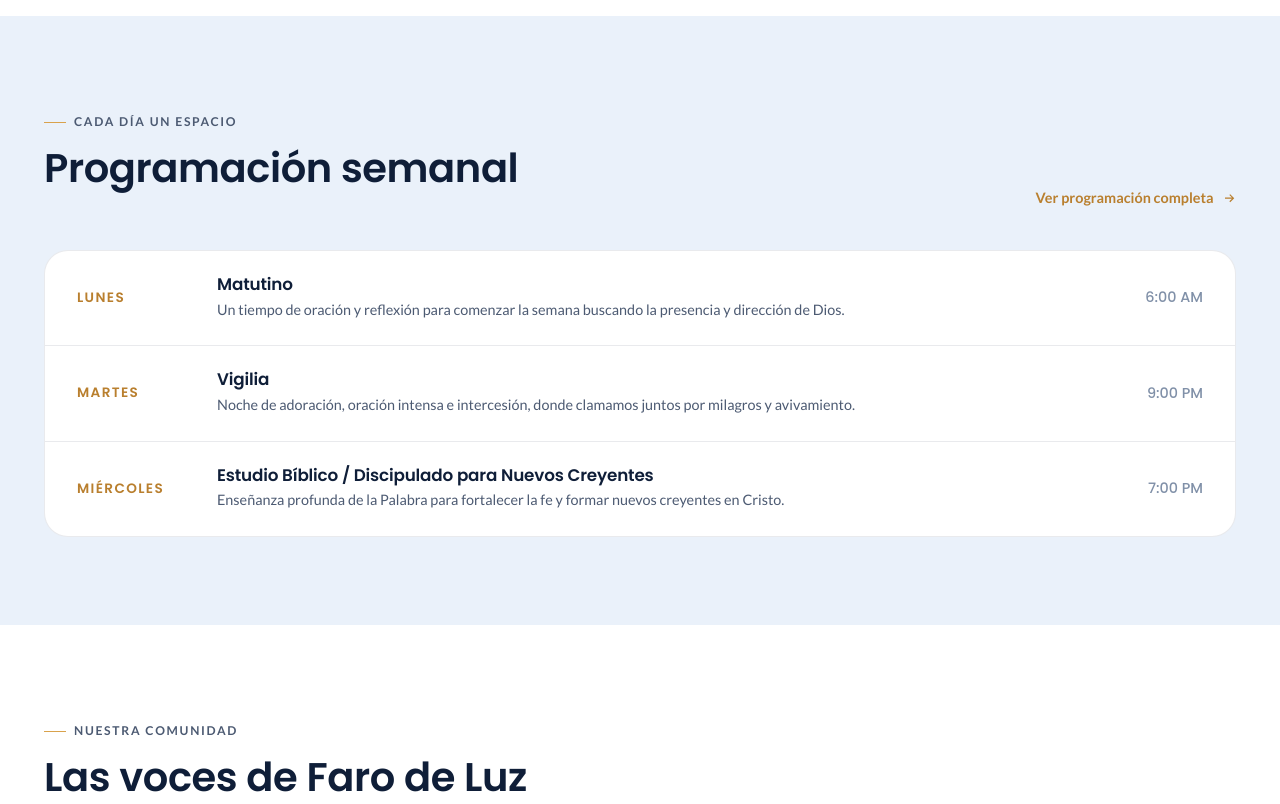
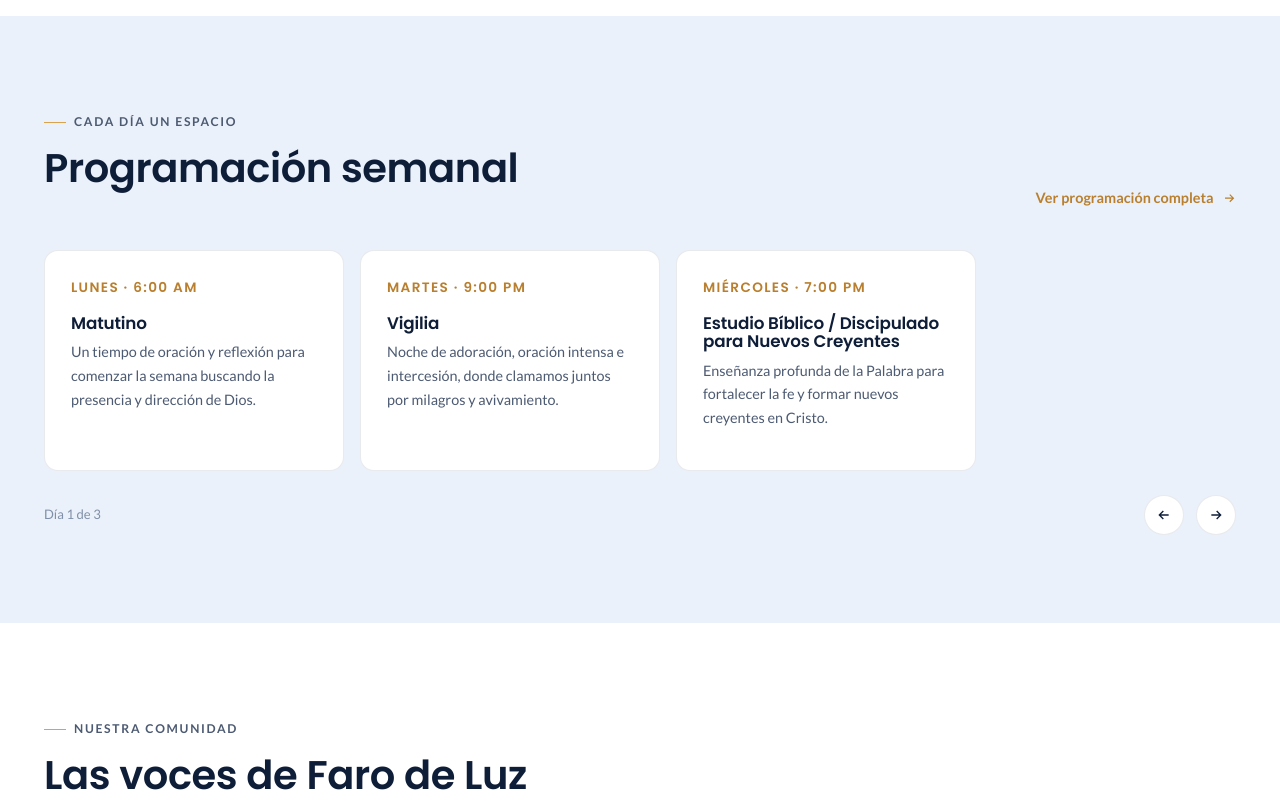
Before and after one commit to gucprez/hr-media-tube, a FastAPI app: page / in a window 1280 px wide. Shown: the part 2399-3203 px from the top of the page. Run offline with FastAPI, Linux system fonts and the light colour scheme.

Commit message:
Programación como carrusel navegable (inspirado en Radio Cristianos)
Reemplaza la lista vertical de programación por un carrusel horizontal
con flechas y contador "Día X de Y", tanto en Inicio como en la página
de Programación completa, replicando el patrón de navegación por
tarjetas de radiocristianos.com con el contenido y colores propios de
Faro de Luz.

Co-Authored-By: Claude Sonnet 5 <noreply@anthropic.com>
Claude-Session: https://claude.ai/code/session_01HUKGCHNMFs2y18EjEYHjha

```diff
--- a/data/icons.py
+++ b/data/icons.py
@@ -12,6 +12,7 @@ ICONS = {
     "pause": '<svg viewBox="0 0 24 24" fill="currentColor" stroke="none"><rect x="6" y="5" width="4" height="14" rx="1"/><rect x="14" y="5" width="4" height="14" rx="1"/></svg>',
     "book": '<svg viewBox="0 0 24 24" fill="none" stroke="currentColor" stroke-width="1.8"><path d="M4 5.5C4 4.7 4.7 4 5.5 4H12v16H5.5A1.5 1.5 0 0 1 4 18.5z"/><path d="M20 5.5c0-.8-.7-1.5-1.5-1.5H12v16h6.5a1.5 1.5 0 0 0 1.5-1.5z"/></svg>',
     "arrow": '<svg viewBox="0 0 24 24" fill="none" stroke="currentColor" stroke-width="2"><path d="M5 12h14M13 6l6 6-6 6"/></svg>',
+    "arrow-left": '<svg viewBox="0 0 24 24" fill="none" stroke="currentColor" stroke-width="2"><path d="M19 12H5M11 6l-6 6 6 6"/></svg>',
     "volume": '<svg viewBox="0 0 24 24" fill="none" stroke="currentColor" stroke-width="1.8"><path d="M4 9v6h4l5 4V5L8 9z"/><path d="M17 8.5a5 5 0 0 1 0 7"/></svg>',
     "prayer": '<svg viewBox="0 0 24 24" fill="none" stroke="currentColor" stroke-width="1.8"><path d="M12 3v6M8 21c0-4 1.5-6 4-6s4 2 4 6"/><path d="M6 12c1-2 3-3 6-3s5 1 6 3"/></svg>',
     "reflection": '<svg viewBox="0 0 24 24" fill="none" stroke="currentColor" stroke-width="1.8"><circle cx="12" cy="12" r="4.5"/><path d="M12 3v2M12 19v2M4.2 4.2l1.5 1.5M18.3 18.3l1.5 1.5M3 12h2M19 12h2M4.2 19.8l1.5-1.5M18.3 5.7l1.5-1.5"/></svg>',
--- a/static/css/style.css
+++ b/static/css/style.css
@@ -211,23 +211,32 @@ section{position:relative;padding:88px 0}
 .sec-dark .radio-block__icon,.sec-mid .radio-block__icon{color:var(--gold)}
 .radio-block__icon svg{width:26px;height:26px}
 
-/* Schedule strip */
-.schedule-list{display:flex;flex-direction:column;border:1px solid var(--line);border-radius:var(--radius-lg);overflow:hidden;background:var(--surface-strong)}
-.schedule-row{
-  display:grid;grid-template-columns:120px 1fr auto;gap:20px;align-items:center;
-  padding:24px 32px;border-bottom:1px solid var(--line);transition:background .2s;
+/* Schedule day/time labels (used inside schedule carousel cards) */
+.schedule-row__day{font-family:var(--font-head);font-weight:600;color:var(--gold-deep);font-size:.85rem;letter-spacing:.1em;text-transform:uppercase;display:block;margin-bottom:12px}
+.sec-dark .schedule-row__day,.sec-mid .schedule-row__day{color:var(--gold)}
+.schedule-row__time{font-family:var(--font-head);font-size:.9rem;color:var(--fg-faint);white-space:nowrap}
+
+/* Schedule carousel */
+.schedule-carousel__track{
+  display:flex;gap:16px;overflow-x:auto;scroll-snap-type:x mandatory;
+  padding-bottom:4px;scrollbar-width:none;-ms-overflow-style:none;
 }
-.schedule-row:last-child{border-bottom:none}
-.schedule-row:hover{background:var(--surface)}
-.schedule-row__day{font-family:var(--font-head);font-weight:600;color:var(--gold-deep);font-size:.85rem;letter-spacing:.1em;text-transform:uppercase}
-.sec-dark .schedule-row__day,.sec-mid .schedule-row__day{color:var(--gold)}
-.schedule-row h3{font-size:1.05rem;margin:0 0 4px}
-.schedule-row p{margin:0;font-size:.9rem}
-.schedule-row__time{font-family:var(--font-head);font-size:.9rem;color:var(--fg-faint);white-space:nowrap}
-@media (max-width:640px){
-  .schedule-row{grid-template-columns:1fr;gap:6px;padding:20px}
-  .schedule-row__time{order:-1}
+.schedule-carousel__track::-webkit-scrollbar{display:none}
+.schedule-carousel__card{
+  flex:0 0 min(300px,80vw);scroll-snap-align:start;border:1px solid var(--line);
+  border-radius:var(--radius-md);padding:26px;background:var(--surface-strong);
 }
+.schedule-carousel__card .schedule-row__day{display:block;margin-bottom:14px}
+.schedule-carousel__card h3{font-size:1.05rem;margin:0 0 8px}
+.schedule-carousel__card p{margin:0 0 14px;font-size:.9rem}
+.schedule-carousel__foot{display:flex;align-items:center;gap:12px;margin-top:20px}
+.schedule-carousel__counter{font-size:.82rem;color:var(--fg-faint);margin-right:auto}
+.schedule-carousel__btn{
+  width:40px;height:40px;border-radius:50%;border:1px solid var(--line);background:var(--surface-strong);
+  color:var(--fg);cursor:pointer;display:flex;align-items:center;justify-content:center;transition:border-color .2s;
+}
+.schedule-carousel__btn:hover{border-color:var(--gold)}
+.schedule-carousel__btn svg{width:16px;height:16px}
 
 /* Full-bleed photo feature (Iglesia / Transmisiones) */
 .photo-feature{position:relative;min-height:520px;display:flex;align-items:center;overflow:hidden}
--- a/static/js/main.js
+++ b/static/js/main.js
@@ -29,6 +29,37 @@
       });
     });
   }
+
+  // Schedule carousel
+  document.querySelectorAll("[data-carousel]").forEach(function (carousel) {
+    var track = carousel.querySelector("[data-carousel-track]");
+    var counter = carousel.querySelector("[data-carousel-counter]");
+    var cards = track ? Array.from(track.children) : [];
+    if (!track || !cards.length) return;
+
+    function currentIndex() {
+      var cardWidth = cards[0].getBoundingClientRect().width + 16;
+      return Math.round(track.scrollLeft / cardWidth);
+    }
+    function updateCounter() {
+      if (counter) counter.textContent = "Día " + (currentIndex() + 1) + " de " + cards.length;
+    }
+    carousel.querySelectorAll("[data-carousel-prev]").forEach(function (btn) {
+      btn.addEventListener("click", function () {
+        track.scrollBy({ left: -(cards[0].getBoundingClientRect().width + 16), behavior: "smooth" });
+      });
+    });
+    carousel.querySelectorAll("[data-carousel-next]").forEach(function (btn) {
+      btn.addEventListener("click", function () {
+        track.scrollBy({ left: cards[0].getBoundingClientRect().width + 16, behavior: "smooth" });
+      });
+    });
+    track.addEventListener("scroll", function () {
+      window.clearTimeout(track._t);
+      track._t = window.setTimeout(updateCounter, 100);
+    });
+    updateCounter();
+  });
 
   // Scroll reveal
   var revealEls = document.querySelectorAll(".reveal");
--- a/templates/index.html
+++ b/templates/index.html
@@ -98,17 +98,21 @@
       </div>
       <a class="link-arrow" href="/programacion">Ver programación completa {{ icons.arrow|safe }}</a>
     </div>
-    <div class="schedule-list reveal">
-      {% for item in schedule %}
-      <div class="schedule-row">
-        <span class="schedule-row__day">{{ item.day }}</span>
-        <div>
+    <div class="reveal" data-carousel>
+      <div class="schedule-carousel__track" data-carousel-track>
+        {% for item in schedule %}
+        <div class="schedule-carousel__card">
+          <span class="schedule-row__day">{{ item.day }} · {{ item.time }}</span>
           <h3>{{ item.title }}</h3>
           <p>{{ item.description }}</p>
         </div>
-        <span class="schedule-row__time">{{ item.time }}</span>
+        {% endfor %}
       </div>
-      {% endfor %}
+      <div class="schedule-carousel__foot">
+        <span class="schedule-carousel__counter" data-carousel-counter></span>
+        <button class="schedule-carousel__btn" type="button" data-carousel-prev aria-label="Anterior">{{ icons["arrow-left"]|safe }}</button>
+        <button class="schedule-carousel__btn" type="button" data-carousel-next aria-label="Siguiente">{{ icons.arrow|safe }}</button>
+      </div>
     </div>
   </div>
 </section>
```
Also changed, not shown: templates/programacion.html (+11 -7 lines).
